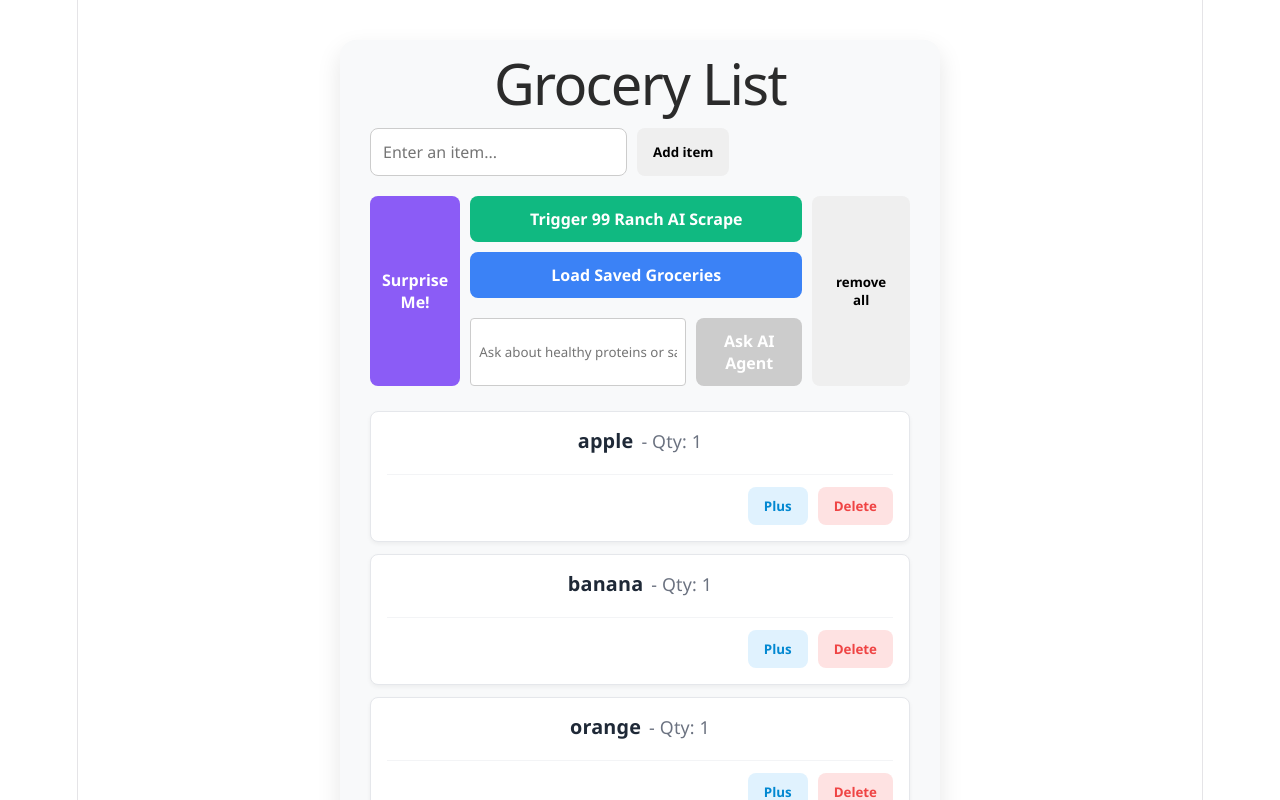
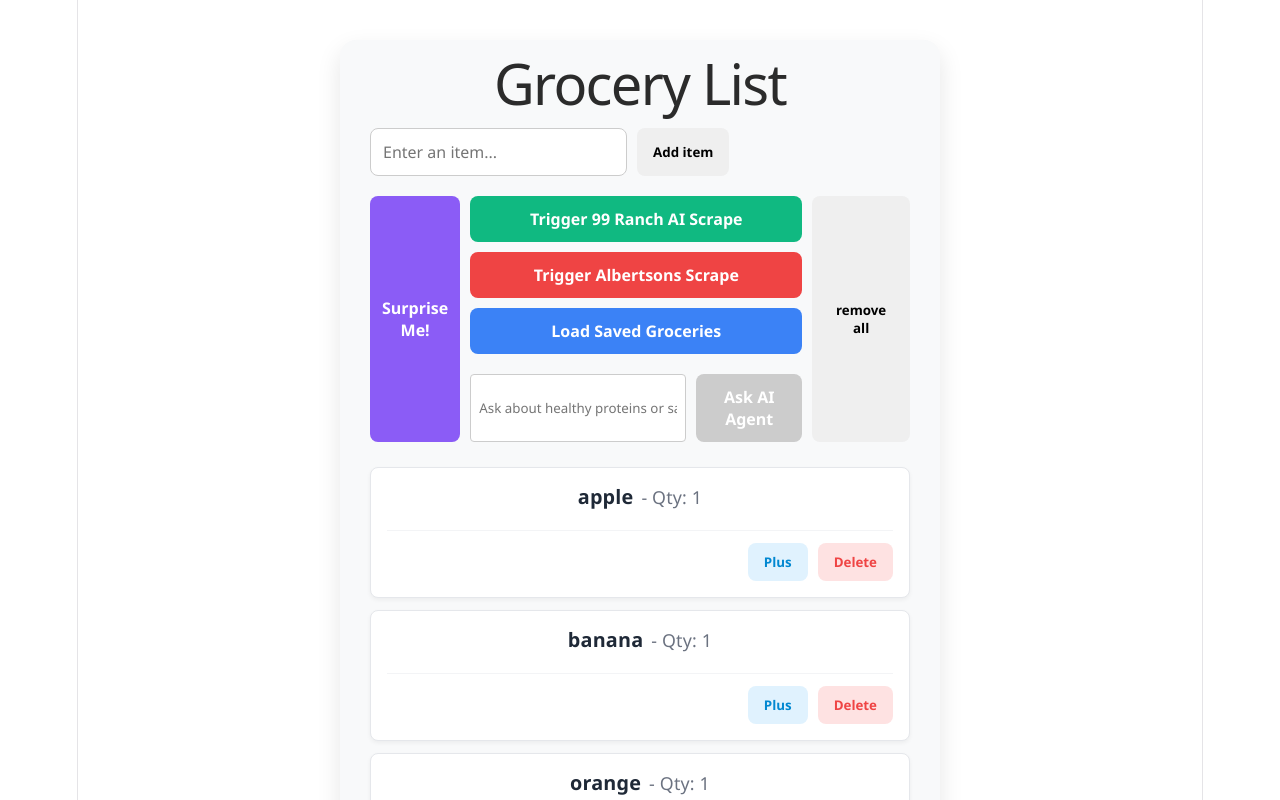
Before and after one commit to longjiedeng123-wq/React-Practice, a React (Vite) app in the folder react-practice/: page / in a window 1280 px wide. Shown: the top 800 px of the page. Built offline with nearby package versions, Linux system fonts and the light colour scheme.

Commit message:
feat(frontend): implement alberston fetch button and connect to fetch endpoint

```diff
--- a/react-practice/src/Fetch99Ranch.jsx
+++ b/react-practice/src/Fetch99Ranch.jsx
@@ -22,6 +22,24 @@
         });
     }
 
+    function triggerAlbertsonsScraper() {
+        setIsLoading(true);
+        setStatusMessage("Starting Albertsons background scraper...");
+
+        fetch(import.meta.env.VITE_ALBERTSONS_SCRAPING || "http://127.0.0.1:8000/api/scrape-albertsons")
+        .then(response => response.json())
+        .then(data => {
+            setStatusMessage(data.message);
+        })
+        .catch(error => {
+            console.error("fetch error: ", error);
+            setStatusMessage("Error starting Albertsons scraper.");
+        })
+        .finally(() => {
+            setIsLoading(false);
+        });
+    }
+
     function loadSavedProducts() {
         setIsLoading(true);
         setStatusMessage("Fetching database...");
@@ -31,6 +49,7 @@
         .then(responseData => {
             if (responseData.status === "success") {
                 const validItems = responseData.data.filter(item => item.english_name != null);
+                console.log("Database Payload:", validItems);
                 updateGroceries(validItems)
                 setStatusMessage(`Loaded ${validItems.length} items from database!`)
             }
@@ -76,6 +95,13 @@
             </button>
             <button
                 className="fetch-btn"
+                style={{ backgroundColor: "#ef4444" }}
+                disabled={isLoading}
+                onClick={triggerAlbertsonsScraper}>
+                Trigger Albertsons Scrape
+            </button>
+            <button
+                className="fetch-btn"
                 style={{ backgroundColor: "#3b82f6" }}
                 disabled={isLoading}
                 onClick={loadSavedProducts}>
```
Also changed, not shown: 1 other file (tests, documents, lock files or other folders).
